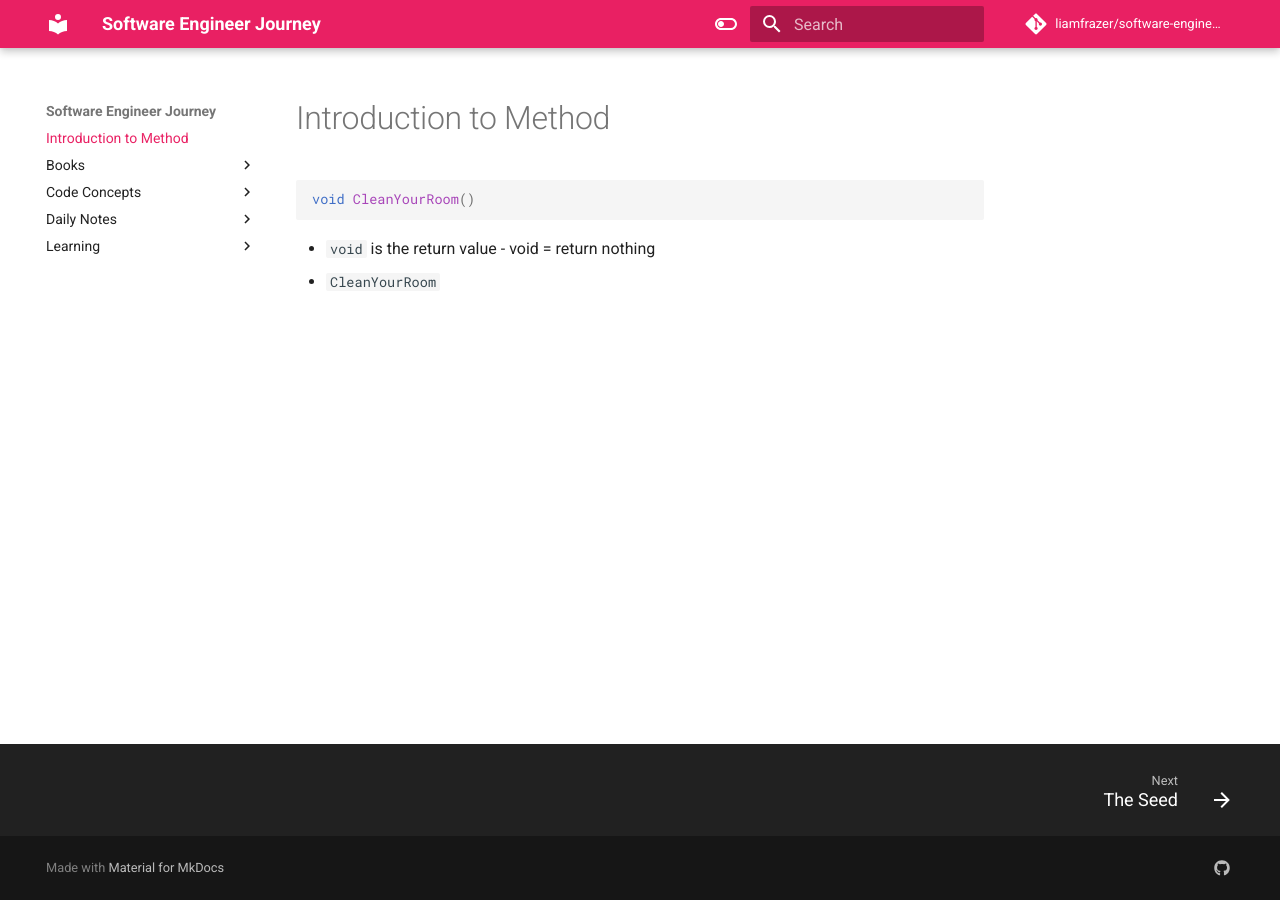
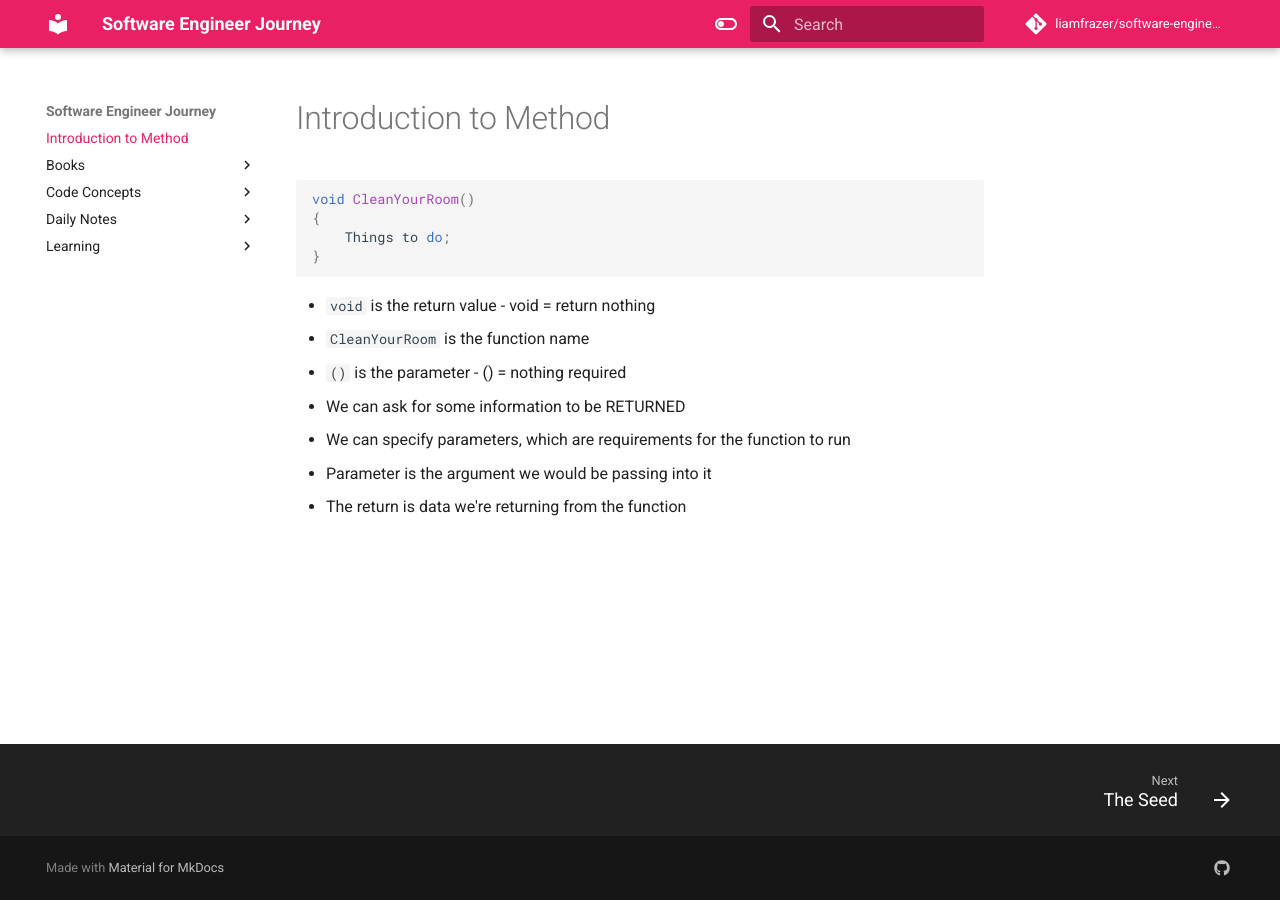
Before and after one commit to liamfrazer/software-engineer-journey, an MkDocs documentation site: the page built from docs/Introduction to Method.md, in a window 1280 px wide. Built offline with MkDocs 1.6.1 and Material for MkDocs 9.7.7, drawn with Linux system fonts in a browser that asks for light colours; comment, search, counter and statistics services are not loaded.

Commit message:
vault backup: 2024-01-22 20:00:30

````diff
--- a/docs/Introduction to Method.md
+++ b/docs/Introduction to Method.md
@@ -6,7 +6,17 @@ tags:
 
 ```c#
 void CleanYourRoom()
+{
+	Things to do;
+}
 ```
 
 * `void` is the return value - void = return nothing
-* `CleanYourRoom`
+* `CleanYourRoom` is the function name
+* `()` is the parameter - () = nothing required
+
+* We can ask for some information to be RETURNED
+* We can specify parameters, which are requirements for the function to run
+
+* Parameter is the argument we would be passing into it
+* The return is data we're returning from the function
````
